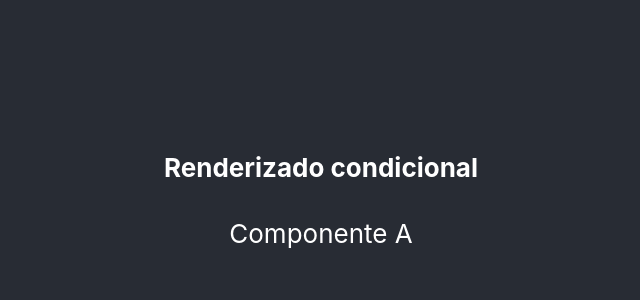
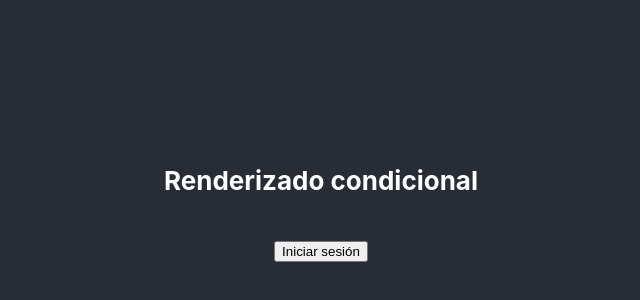
Before and after one commit to daserrano/reactNative, a React (Create React App) app: page / in a window 1280 px wide. Shown: the part 204-504 px from the top of the page, without its empty margins (319-959 px from the left). Built offline with nearby package versions, Linux system fonts and the light colour scheme.

Commit message:
Ejemplo ternaria declarativa

```diff
--- a/src/sections/conditional.js
+++ b/src/sections/conditional.js
@@ -1,14 +1,19 @@
 import React, { Component} from 'react'
 
-class ComponenteA extends Component {
+class LogginButton extends Component {
   render() {
-    return <p>Componente A</p>
+    return <button>Iniciar sesión </button>
   }
 }
 
-class ComponenteB extends Component {
+class LogoutButton extends Component {
   render() {
-    return <p>Componente B</p>
+    return (
+      <div>
+        <p>Bienvenido, usuario!</p>
+        <button>Cerrar sesión</button>
+      </div>
+    )
   }
 }
 
@@ -16,14 +21,14 @@
 
   constructor()  {
     super()
-    this.state = {mostrarA: true}
+    this.state = {isUserLogged: false}
   }
   render() {
 
     return (
       <div>
         <h4> Renderizado condicional </h4>
-        {this.state.mostrarA ? <ComponenteA/> : <ComponenteB/>}
+        {this.state.isUserLogged ? <LogoutButton/> : <LogginButton/>}
       </div>
     )
   }
```
